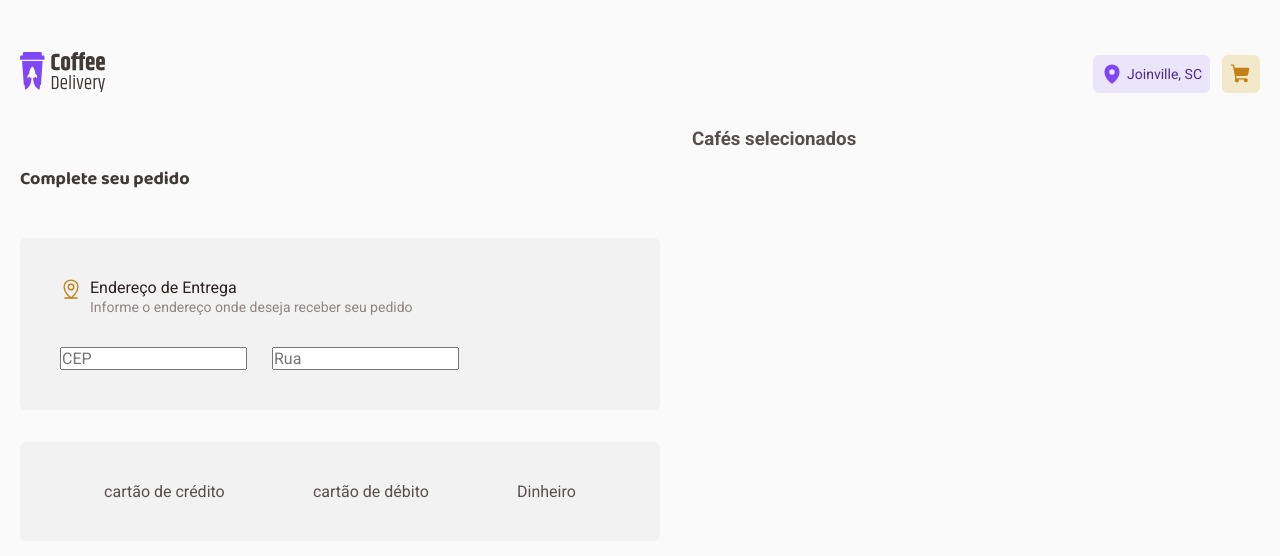
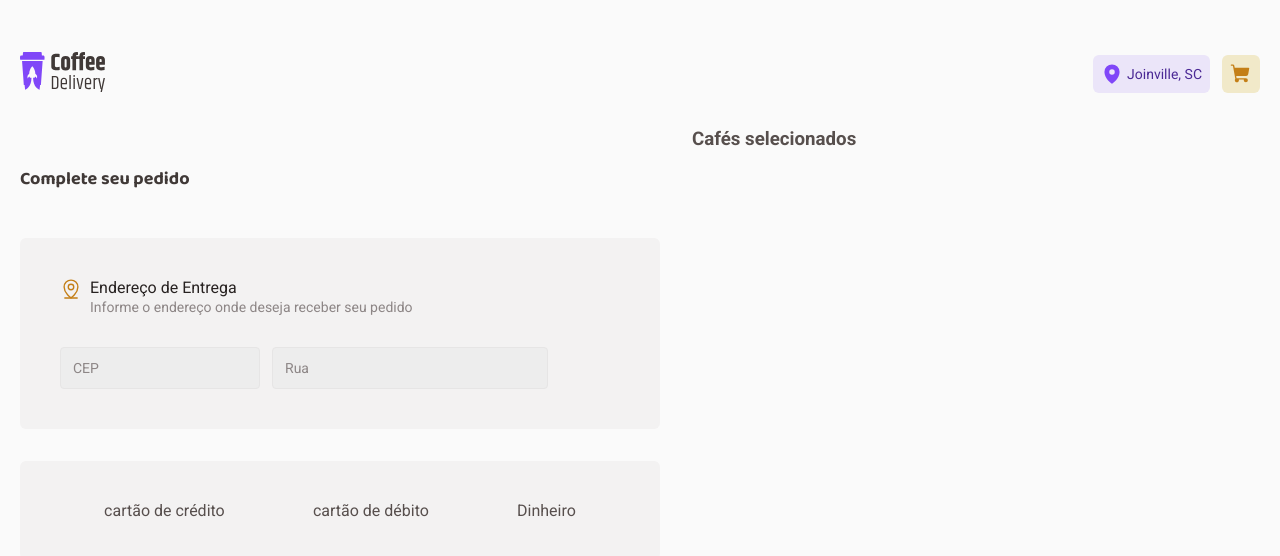
Before and after one commit to AndressaDaCosta/coffee-delivery, a React (Vite) app: page /checkout in a window 1280 px wide. Shown: the top 556 px of the page. Built offline with nearby package versions, Linux system fonts and the light colour scheme.

Commit message:
Input-component-styles :art:

```diff
--- a/src/components/Input/styles.ts
+++ b/src/components/Input/styles.ts
@@ -1,9 +1,39 @@
 import styled from 'styled-components'
 
 export const InputContainer = styled.div`
+	width: 100%;
+	display: flex;
+	justify-content: space-between;
+	align-items: center;
+	height: 2.625rem;
+	border-radius: 4px;
+	overflow: hidden;
+
+	border: 1px solid ${(props) => props.theme['base-button']};
+	background: ${(props) => props.theme['base-input']};
+	&:focus-within {
+		border-color: ${(props) => props.theme['yellow-dark']};
+	}
 `
 
-export const InputStyle = styled.input``
+export const InputStyle = styled.input`
+	font-size: 0.875rem;
+	flex: 1;
+	border: 0;
+	outline: 0;
+	background: 0;
+	height: 100%;
+	padding: 0 0.75rem;
 
+	color: ${(props) => props.theme['base-text']};
+	&::placeholder {
+		color: ${(props) => props.theme['base-label']};
+	}
+`
 
-export const OptionalText = styled.p``
+export const OptionalText = styled.p`
+	font-size: 0.75rem;
+	font-style: italic;
+	margin-right: 0.75rem;
+	color: ${(props) => props.theme['base-label']};
+`
```
